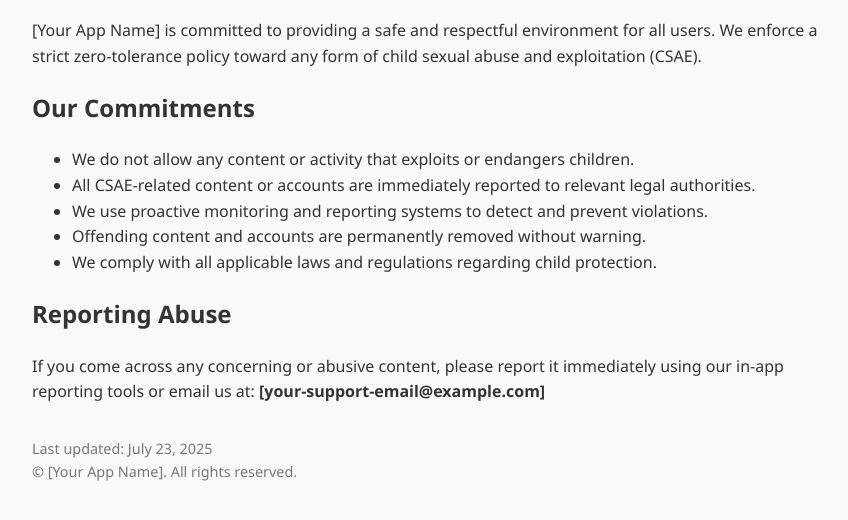
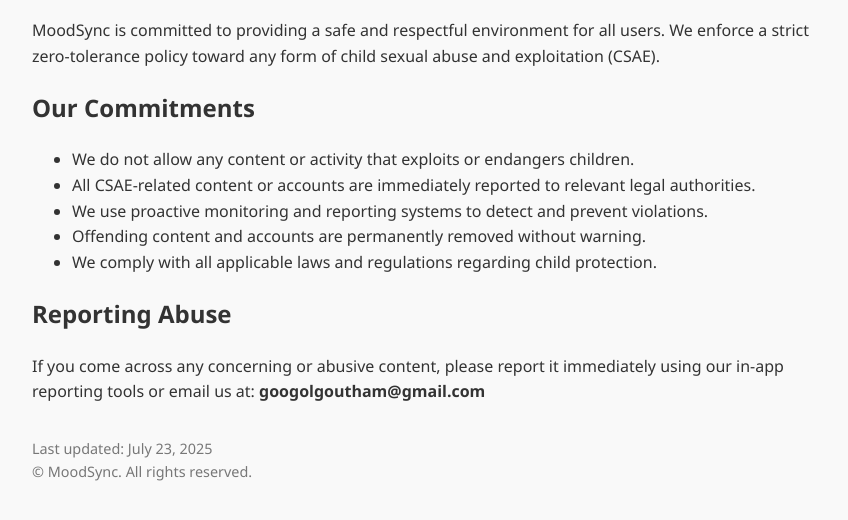
Before and after one commit to Nithish876/moodsync-policy-page, a plain HTML site: page index.html in a window 1280 px wide. Shown: the part 108-628 px from the top of the page, without its empty margins (208-1056 px from the left). Drawn offline with Linux system fonts and the light colour scheme.

Commit message:
Update index.html

```diff
--- a/index.html
+++ b/index.html
@@ -4,7 +4,7 @@
   <meta charset="UTF-8" />
   <meta name="viewport" content="width=device-width, initial-scale=1.0"/>
   <meta name="robots" content="index, follow"/>
-  <title>Child Safety Standards - [Your App Name]</title>
+  <title>Child Safety Standards - MoodSync</title>
   <style>
     body {
       font-family: "Segoe UI", sans-serif;
@@ -32,7 +32,7 @@
   <h1>Child Sexual Abuse and Exploitation (CSAE) Policy</h1>
 
   <p>
-    [Your App Name] is committed to providing a safe and respectful environment for all users. We enforce a strict
+    MoodSync is committed to providing a safe and respectful environment for all users. We enforce a strict
     zero-tolerance policy toward any form of child sexual abuse and exploitation (CSAE).
   </p>
 
@@ -48,12 +48,12 @@
   <h2>Reporting Abuse</h2>
   <p>
     If you come across any concerning or abusive content, please report it immediately using our in-app reporting tools
-    or email us at: <strong>[your-support-email@example.com]</strong>
+    or email us at: <strong>googolgoutham@gmail.com</strong>
   </p>
 
   <footer>
     Last updated: July 23, 2025<br />
-    &copy; [Your App Name]. All rights reserved.
+    &copy; MoodSync. All rights reserved.
   </footer>
 </body>
 </html>
```
